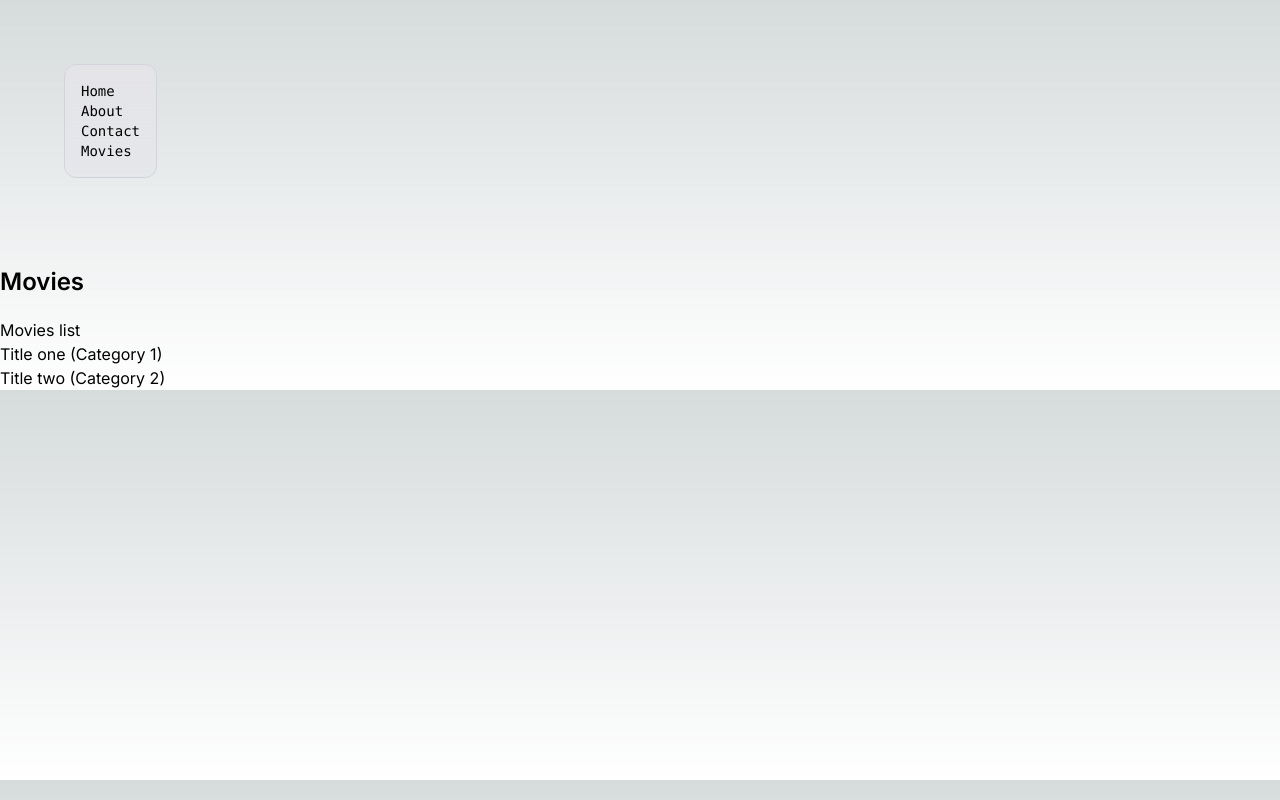
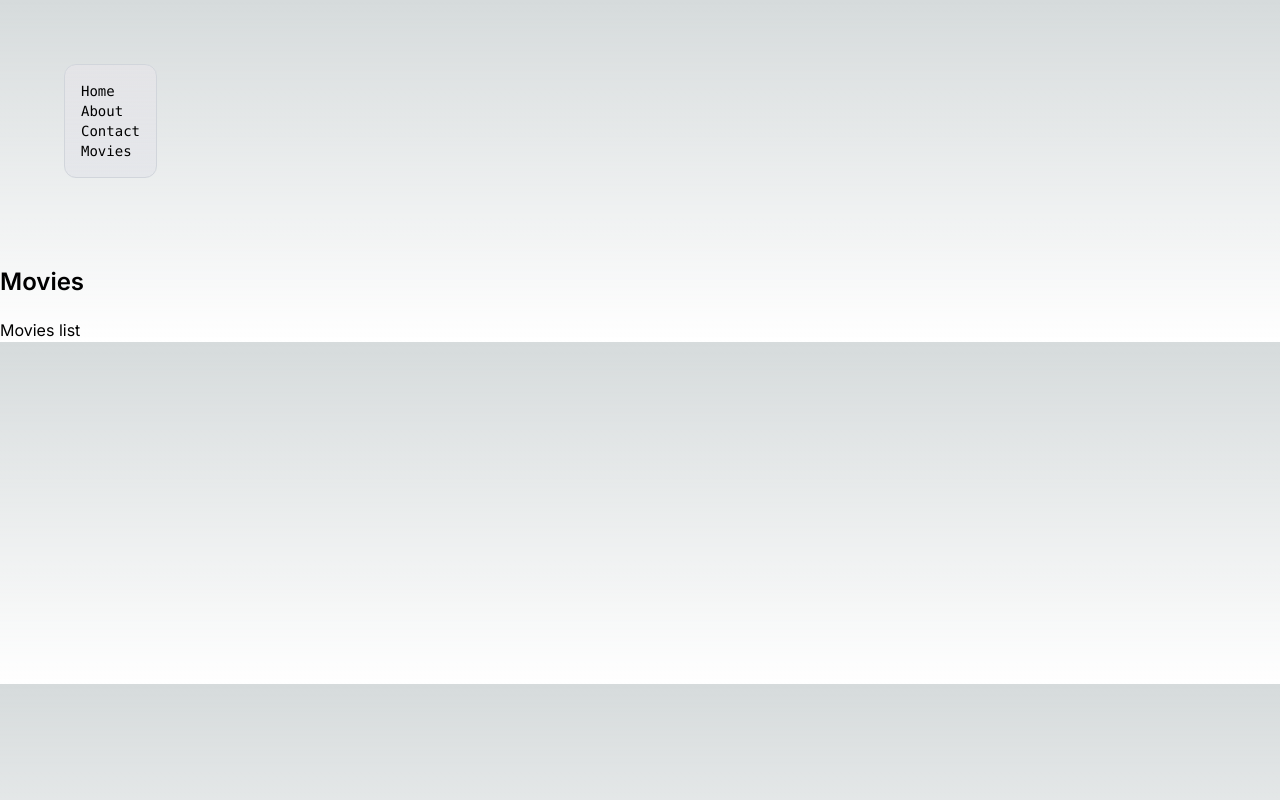
Before and after one commit to vothuytrang/final_internet_technologies, a Next.js app: page /movies in a window 1280 px wide. Built offline with nearby package versions, Linux system fonts and the light colour scheme.

Commit message:
feat: component with useState

```diff
--- a/app/movies/page.tsx
+++ b/app/movies/page.tsx
@@ -1,9 +1,7 @@
+import { useState } from 'react';
 import { Header } from '../../components/Header';
 
-// export default function Contact() {
-function Movies() {
-
-    const movies = [{
+const mockMovies = [{
     id: 1,
     title: 'Title one',
     category_name: 'Category 1'
@@ -13,12 +11,21 @@ function Movies() {
     category_name: 'Category 2'
 }];
 
+interface Movie {
+    id: string;
+    title: string;
+    category_name: string;
+}
+
+function Movies() {
+    const [movies, setMovies] = useState<Movie[] | null>(null);
+
     return (
         <main className="mt-6">
             <Header>Movies</Header>
             <p className="mt-5">Movies list</p>
             <div>
-                {movies.map((elem) => {
+                {movies && movies.map((elem) => {
                     return (
                         <div key={elem.id}>{elem.title} ({elem.category_name})</div>
                     )
```
Lines whose indentation alone changed are shown as unchanged.
